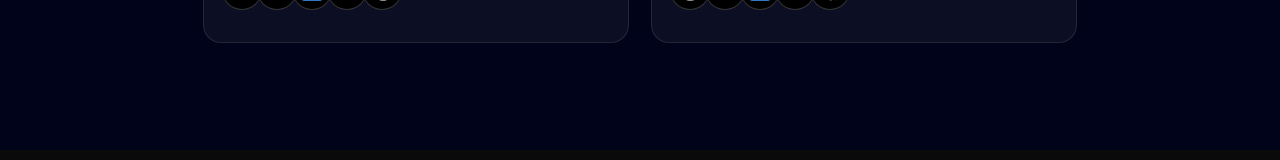
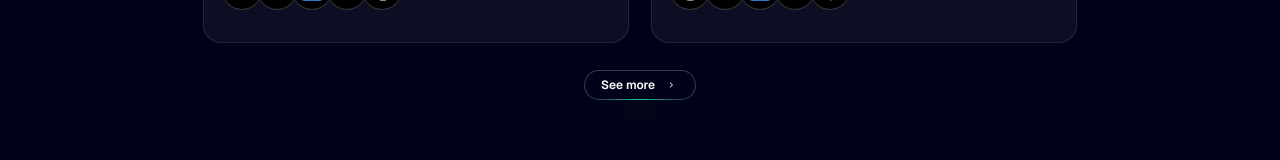
Before and after one commit to DrZiMo/portfolio, a Next.js app: page / in a window 1280 px wide. Shown: the part 2466-2626 px from the top of the page. Built offline with nearby package versions, Linux system fonts and the light colour scheme.

Commit message:
add TailwindConnectButton component; update RecentProjects to include "See more" button

```diff
--- a/components/RecentProjects.tsx
+++ b/components/RecentProjects.tsx
@@ -12,6 +12,7 @@
 } from './ui/dialog'
 import ProjectCard from './ProjectCard'
 import { ImageGallery } from './ImageGallery'
+import TailwindConnectButton from './TailwindConnectButton'
 
 const RecentProjects = () => {
   return (
@@ -19,7 +20,7 @@
       <Heading text={'A small selection of'} subText={'recent projects'} />
 
       <div className='flex flex-wrap items-baseline-last justify-center p-4 gap-16 mt-10'>
-        {projects.map((item) => (
+        {projects.slice(0, 4).map((item) => (
           <Dialog key={item.id}>
             <DialogTrigger className='text-left'>
               <ProjectCard item={item} />
@@ -29,7 +30,6 @@
               <div className='flex flex-col md:flex-row gap-6'>
                 <ImageGallery images={item.img} />
 
-                {/* RIGHT: INFO */}
                 <div className='flex flex-col flex-1'>
                   <DialogHeader className='space-y-3'>
                     <DialogTitle className='text-2xl md:text-3xl font-bold'>
@@ -85,6 +85,9 @@
           </Dialog>
         ))}
       </div>
+      <div className='flex justify-center'>
+        <TailwindConnectButton text='See more' />
+      </div>
     </div>
   )
 }
--- /dev/null
+++ b/components/TailwindConnectButton.tsx
@@ -0,0 +1,32 @@
+import React from 'react'
+
+const TailwindConnectButton = ({ text }: { text: string }) => {
+  return (
+    <button className='bg-slate-800 no-underline group cursor-pointer relative shadow-2xl shadow-zinc-900 rounded-full p-px text-xs font-semibold leading-6  text-white inline-block'>
+      <span className='absolute inset-0 overflow-hidden rounded-full'>
+        <span className='absolute inset-0 rounded-full bg-[radial-gradient(75%_100%_at_50%_0%,rgba(56,189,248,0.6)_0%,rgba(56,189,248,0)_75%)] opacity-0 transition-opacity duration-500 group-hover:opacity-100'></span>
+      </span>
+      <div className='relative flex space-x-2 items-center z-10 rounded-full bg-black-100 py-0.5 px-4 ring-1 ring-white/10 '>
+        <span>{text}</span>
+        <svg
+          width='16'
+          height='16'
+          viewBox='0 0 24 24'
+          fill='none'
+          xmlns='http://www.w3.org/2000/svg'
+        >
+          <path
+            stroke='currentColor'
+            strokeLinecap='round'
+            strokeLinejoin='round'
+            strokeWidth='1.5'
+            d='M10.75 8.75L14.25 12L10.75 15.25'
+          ></path>
+        </svg>
+      </div>
+      <span className='absolute bottom-0 left-4.5 h-px w-[calc(100%-2.25rem)] bg-linear-to-r from-emerald-400/0 via-emerald-400/90 to-emerald-400/0 transition-opacity duration-500 group-hover:opacity-40'></span>
+    </button>
+  )
+}
+
+export default TailwindConnectButton
```
